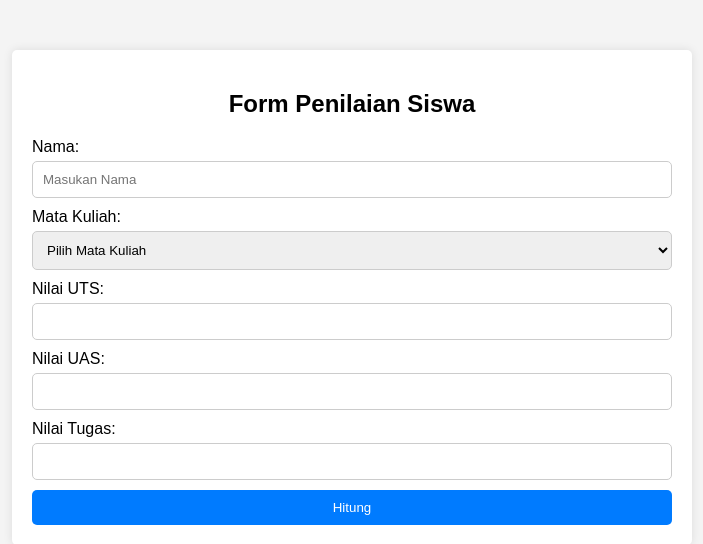
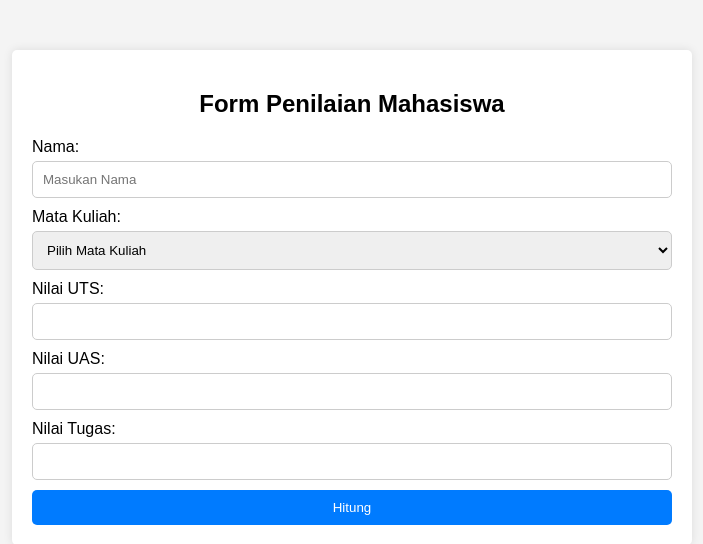
Before and after one commit to ahmadhilmy123/php.semester2, a PHP site: page /pratikum2/nilai.php in a window 1280 px wide. Shown: the top 544 px of the page, without its empty margins (288-991 px from the left). Run offline with PHP 8.4, Linux system fonts and the light colour scheme.

Commit message:
Update nilai.php

```diff
--- a/pratikum2/nilai.php
+++ b/pratikum2/nilai.php
@@ -3,7 +3,7 @@
 <head>
     <meta charset="UTF-8">
     <meta name="viewport" content="width=device-width, initial-scale=1.0">
-    <title>Penilaian Siswa</title>
+    <title>Penilaian Mahasiswa</title>
     <style>
         h2 {
             text-align: center;
@@ -65,7 +65,7 @@
 </head>
 <body>
     <div class="container">
-        <h2>Form Penilaian Siswa</h2>
+        <h2>Form Penilaian Mahasiswa</h2>
         <form method="POST" action="nilai.php">
             <label for="nama">Nama:</label>
             <input type="text" id="nama" name="nama" required placeholder="Masukan Nama"><br>
```
